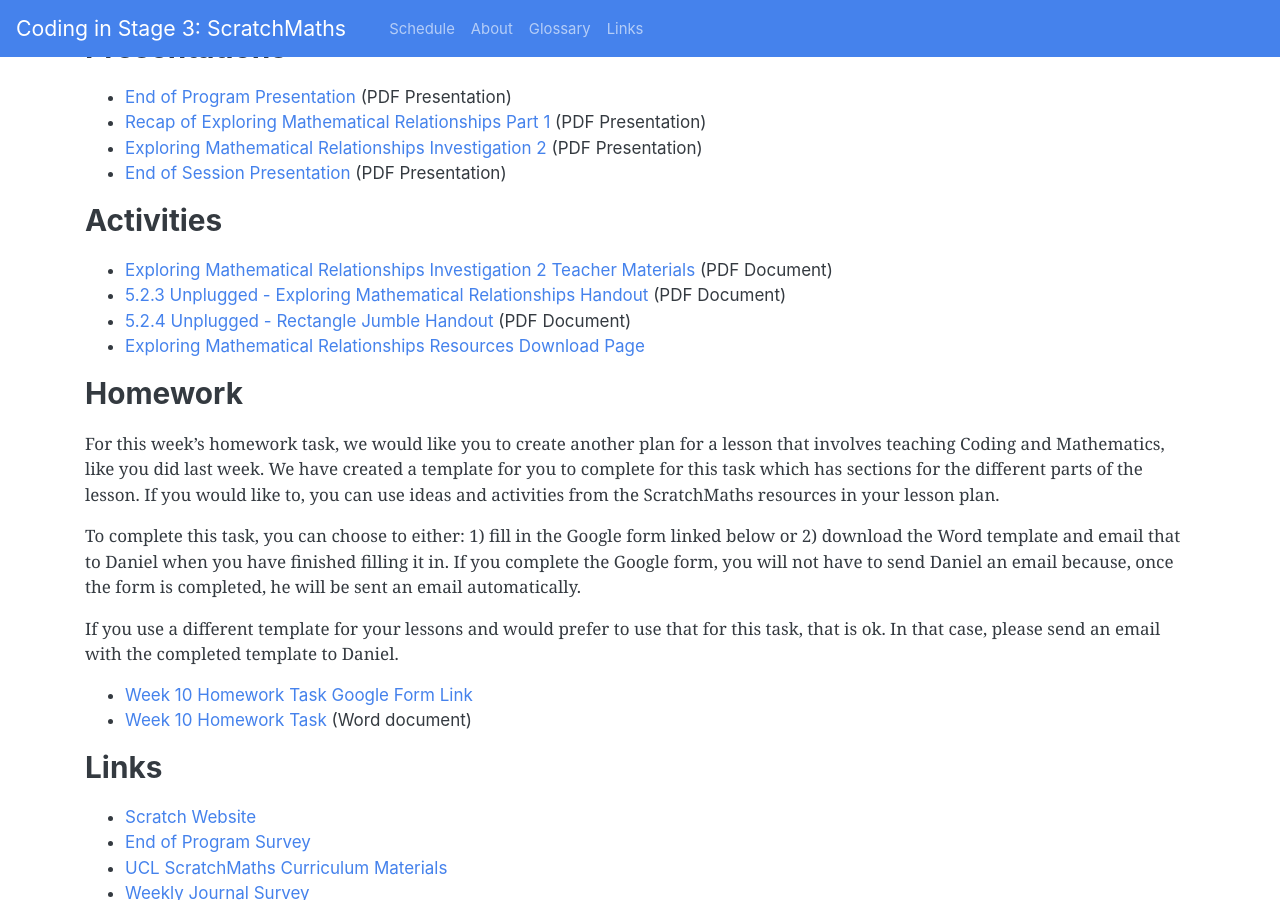
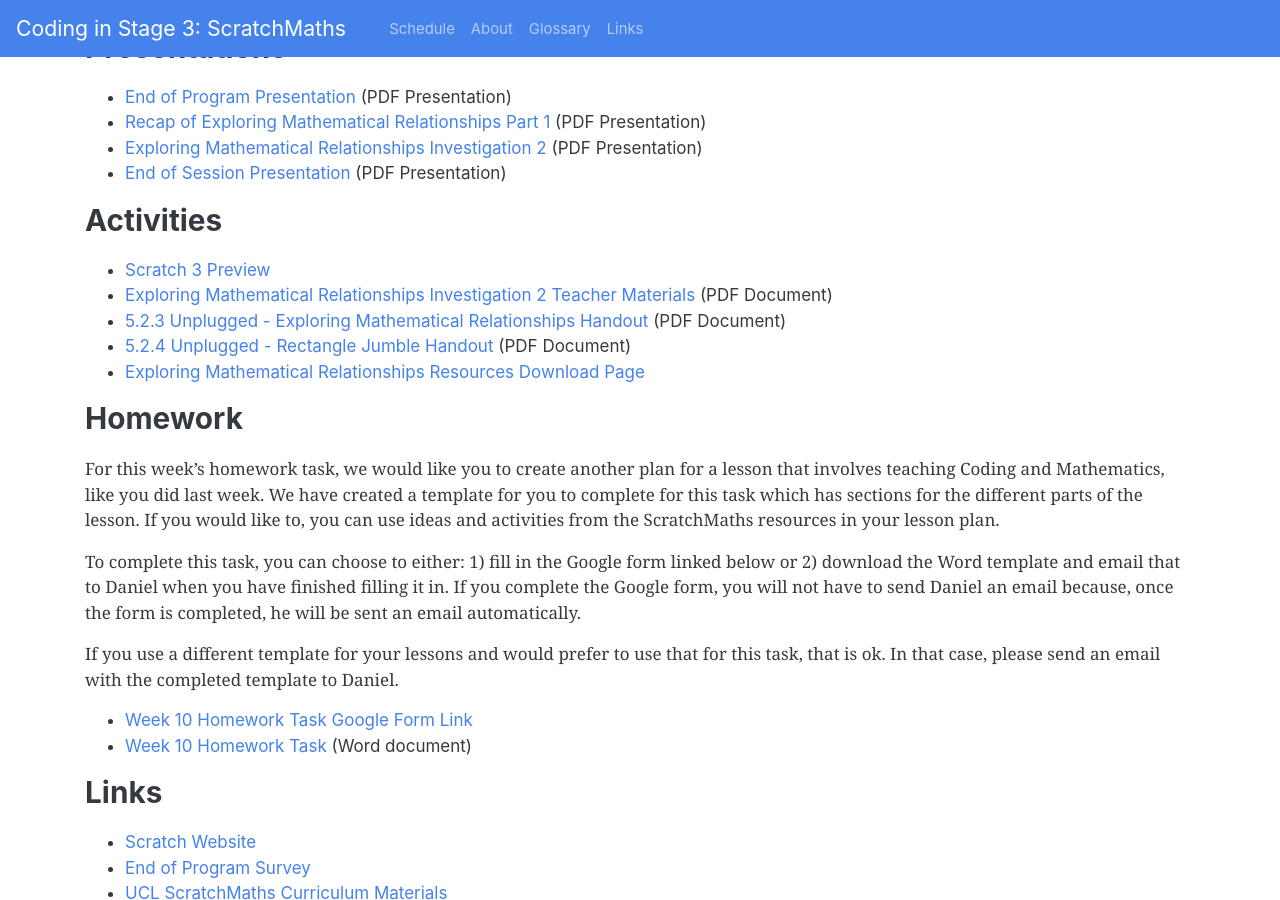
Before and after one commit to cs4s/2018, a Jekyll site: the page built from maths/week-10/index.md, in a window 1280 px wide and 900 px high, scrolled down 854 px. Built offline with Jekyll 4.4.1, drawn with Linux system fonts in a browser that asks for light colours.

Commit message:
Changes MATHS Week 10 page to include Scratch 3 preview

```diff
--- a/maths/week-10/index.md
+++ b/maths/week-10/index.md
@@ -35,6 +35,7 @@ The activities in the *Exploring Mathematical Relationships* Module also build o
 
 ### Activities
 
+- [Scratch 3 Preview](https://preview.scratch.mit.edu/){:target="_blank"}
 - [Exploring Mathematical Relationships Investigation 2 Teacher Materials]({{ site.drive_url | append: '1vBTtZjXgOEooEFrQlx6hMtI_oGKDyuqR' }}){:target="_blank"} (PDF Document)
 - [5.2.3 Unplugged - Exploring Mathematical Relationships Handout]({{ site.drive_url | append: '1LNHAHNCBN0yC0M5ZtWhNFA_rvg-XEit0' }}){:target="_blank"} (PDF Document)
 - [5.2.4 Unplugged - Rectangle Jumble Handout]({{ site.drive_url | append: '1747K6Xm_eD5WIEdkd5r0lRZXL_eChJfy' }}){:target="_blank"} (PDF Document)
```
